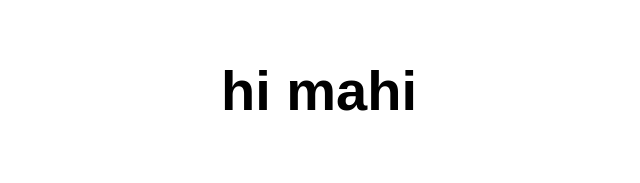
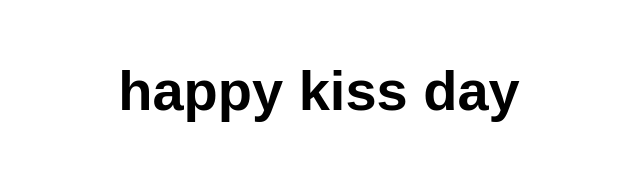
Before and after one commit to kalgondamaheshwari/static-web-app, a website: page src/index.html in a window 1280 px wide. Shown: the whole page, without its empty margins (321-961 px from the left). Drawn offline with Linux system fonts and the light colour scheme.

Commit message:
Update index.html

```diff
--- a/src/index.html
+++ b/src/index.html
@@ -10,7 +10,7 @@
 
 <body>
   <main>
-    <h1>hi mahi</h1>
+    <h1>happy kiss day</h1>
   </main>
 </body>
 
```
